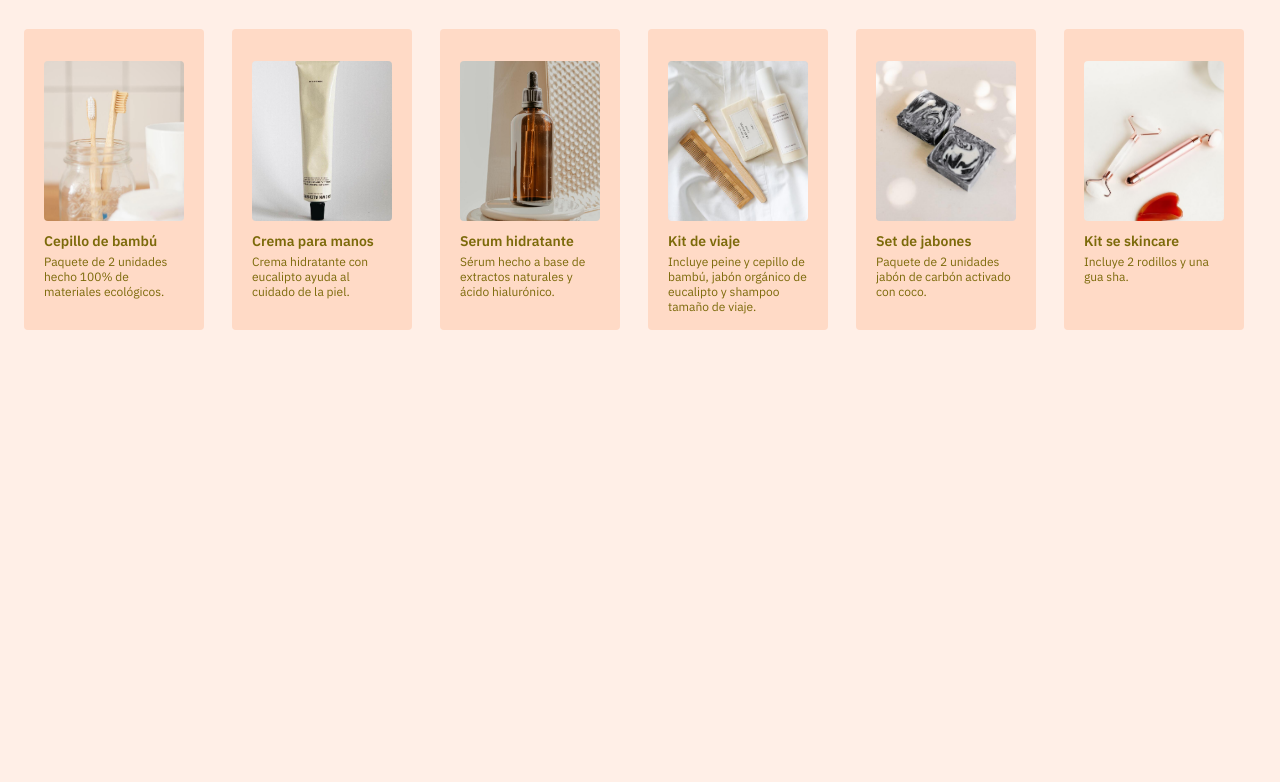
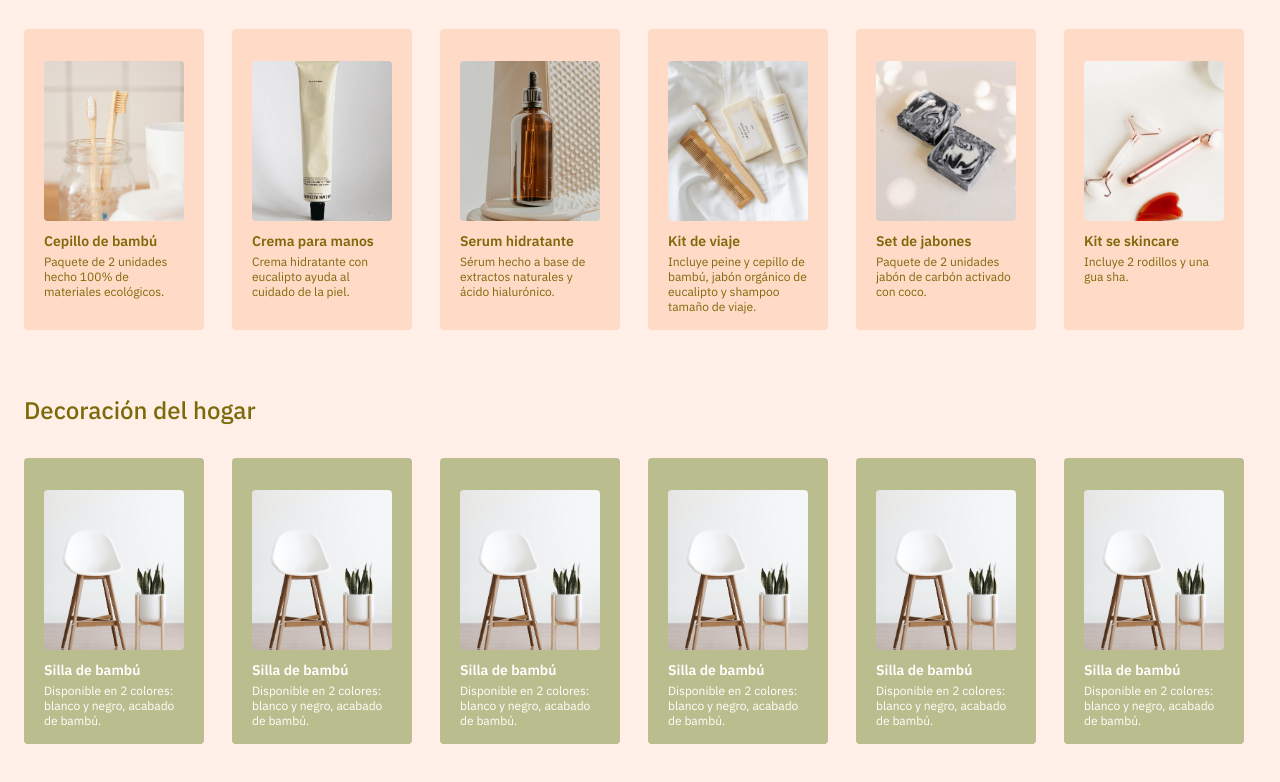
Before and after one commit to SgtGarro/eco-store, a website: page index.html in a window 1280 px wide. Shown: the part 734-1516 px from the top of the page. Before the commit the page ends 1128 px from the top, so only its background shows below. Drawn offline with Linux system fonts and the light colour scheme.

Commit message:
Inheritence: Extending health care to furniture section

```diff
--- a/index.html
+++ b/index.html
@@ -116,6 +116,73 @@
           </div>
         </div>
       </section>
+      <section class="furniture-section">
+        <div class="container">
+          <h2>Decoraci&oacute;n del hogar</h2>
+          <div class="product-list">
+            <div class="product-card">
+              <div class="product-img">
+                <img src="./assets/img/furniture/wood-chair.jpg" alt="" />
+              </div>
+              <h3>Silla de bamb&uacute;</h3>
+              <p>
+                Disponible en 2 colores: blanco y negro, acabado de
+                bamb&uacute;.
+              </p>
+            </div>
+            <div class="product-card">
+              <div class="product-img">
+                <img src="./assets/img/furniture/wood-chair.jpg" alt="" />
+              </div>
+              <h3>Silla de bamb&uacute;</h3>
+              <p>
+                Disponible en 2 colores: blanco y negro, acabado de
+                bamb&uacute;.
+              </p>
+            </div>
+            <div class="product-card">
+              <div class="product-img">
+                <img src="./assets/img/furniture/wood-chair.jpg" alt="" />
+              </div>
+              <h3>Silla de bamb&uacute;</h3>
+              <p>
+                Disponible en 2 colores: blanco y negro, acabado de
+                bamb&uacute;.
+              </p>
+            </div>
+            <div class="product-card">
+              <div class="product-img">
+                <img src="./assets/img/furniture/wood-chair.jpg" alt="" />
+              </div>
+              <h3>Silla de bamb&uacute;</h3>
+              <p>
+                Disponible en 2 colores: blanco y negro, acabado de
+                bamb&uacute;.
+              </p>
+            </div>
+            <div class="product-card">
+              <div class="product-img">
+                <img src="./assets/img/furniture/wood-chair.jpg" alt="" />
+              </div>
+              <h3>Silla de bamb&uacute;</h3>
+              <p>
+                Disponible en 2 colores: blanco y negro, acabado de
+                bamb&uacute;.
+              </p>
+            </div>
+            <div class="product-card">
+              <div class="product-img">
+                <img src="./assets/img/furniture/wood-chair.jpg" alt="" />
+              </div>
+              <h3>Silla de bamb&uacute;</h3>
+              <p>
+                Disponible en 2 colores: blanco y negro, acabado de
+                bamb&uacute;.
+              </p>
+            </div>
+          </div>
+        </div>
+      </section>
     </main>
   </body>
 </html>
--- a/sass/style.scss
+++ b/sass/style.scss
@@ -171,3 +171,14 @@ section {
     }
   }
 }
+
+///////////////////////////////////
+// FURNITURE SECTION
+///////////////////////////////////
+.furniture-section {
+  @extend .health-care-section;
+  .product-card {
+    color: #fff;
+    background-color: $tertiary-color;
+  }
+}
```
Also changed, not shown: css/style.css, 1 other file.
